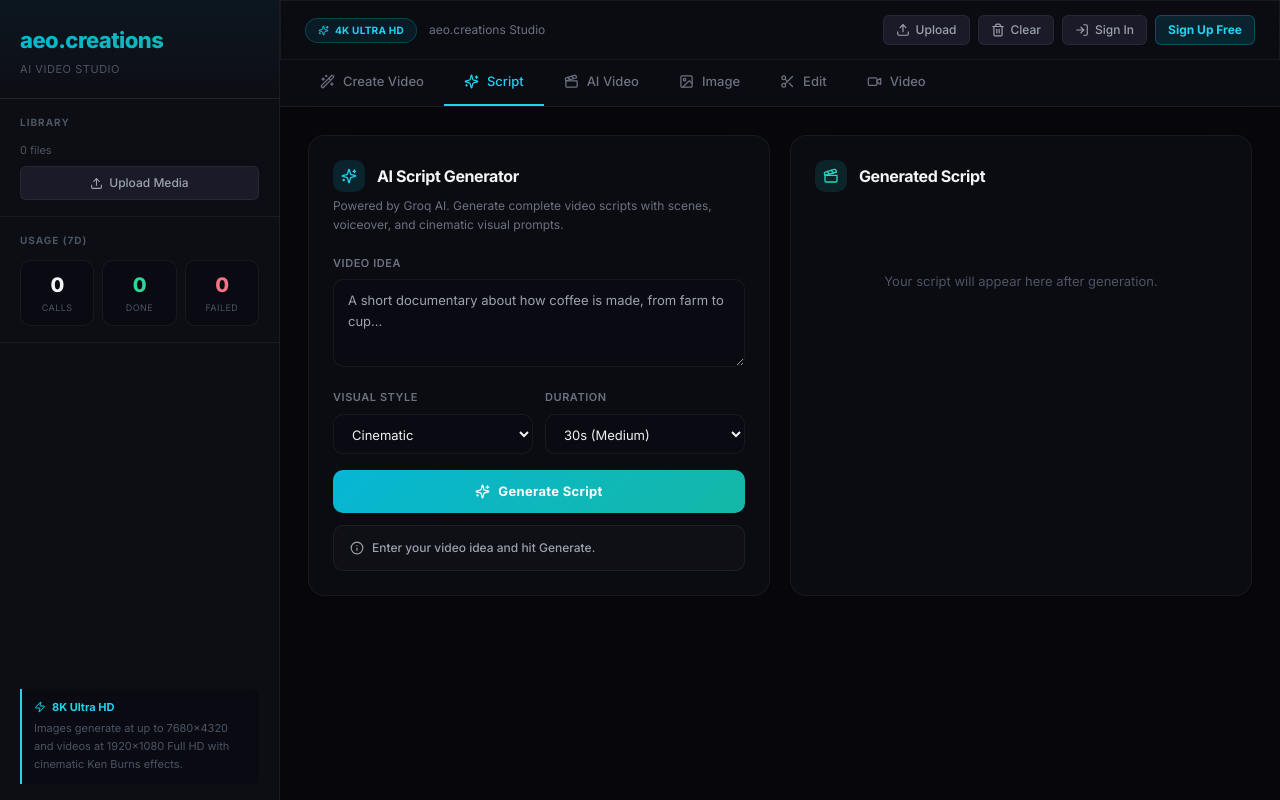
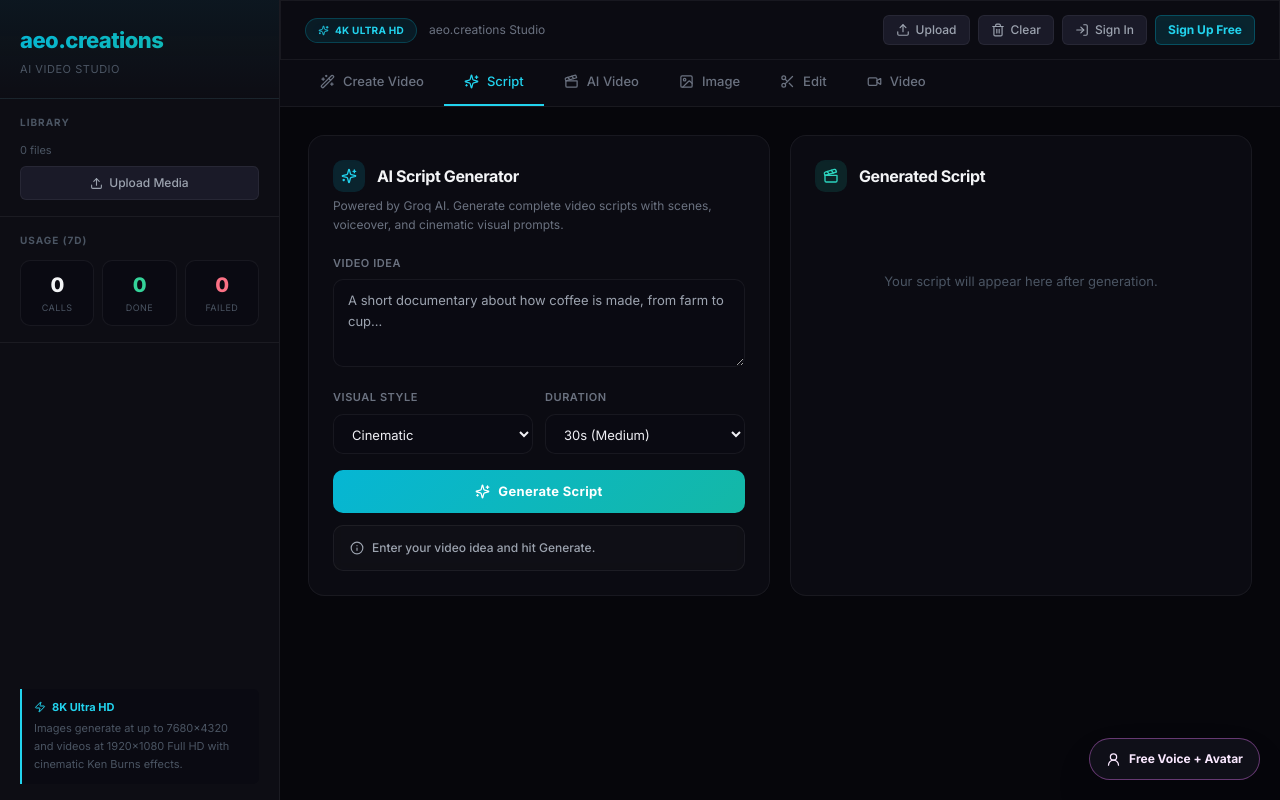
Before and after one commit to a14-e3-c4/aeo-creations, a React (Vite) app in the folder bolt-ui/: page / in a window 1280 px wide. Built offline with nearby package versions, Linux system fonts and the light colour scheme.

Commit message:
Expose free voice and avatar studio in the app

```diff
--- a/bolt-ui/src/main.tsx
+++ b/bolt-ui/src/main.tsx
@@ -1,10 +1,12 @@
 import { StrictMode } from 'react';
 import { createRoot } from 'react-dom/client';
 import App from './App.tsx';
+import { FreeAvatarStudio } from './components/FreeAvatarStudio';
 import './index.css';
 
 createRoot(document.getElementById('root')!).render(
   <StrictMode>
     <App />
+    <FreeAvatarStudio />
   </StrictMode>
 );
```
